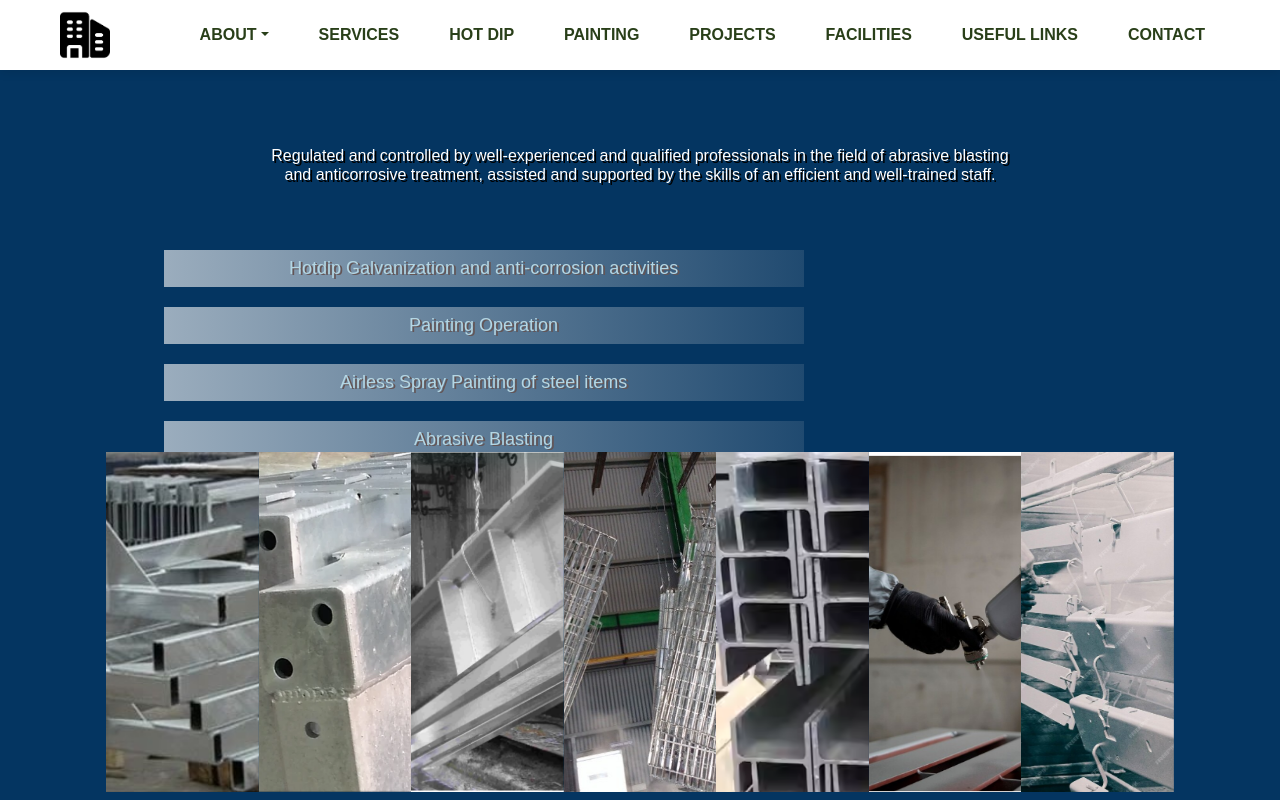
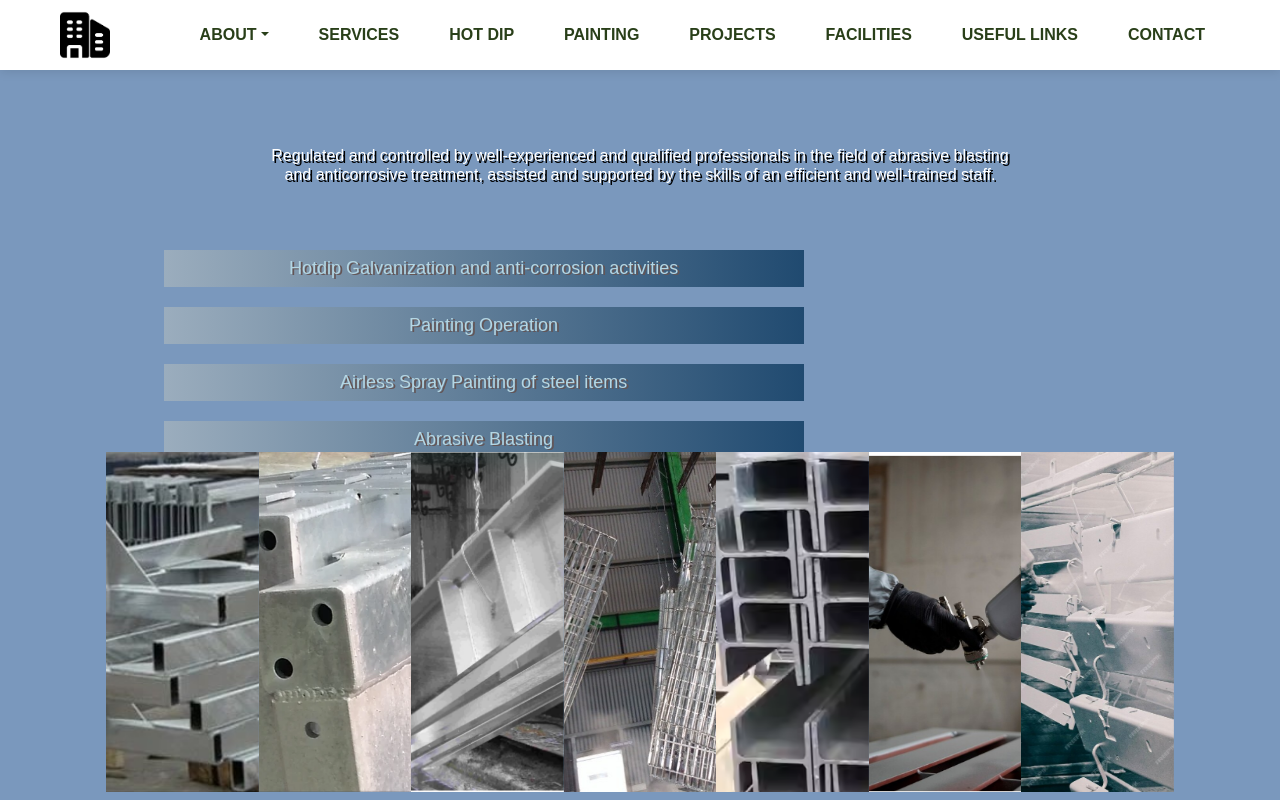
Before and after one commit to LinsaTD/galvanize, a plain HTML site: page index.html in a window 1280 px wide. Shown: the top 800 px of the page. Drawn offline with nearby package versions, Linux system fonts and the light colour scheme.

Commit message:
Update style.css

```diff
--- a/style.css
+++ b/style.css
@@ -12,7 +12,7 @@ body {
   margin: 0;
   padding-top: 50px;
   min-height: 100vh;
-  background-color:  #043561;
+  background-color:  #426da1b3;
 }
   header {
     /* background-color: #b8b0a8f0; */
```
